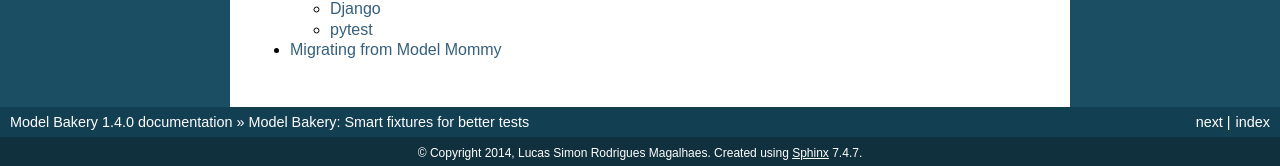
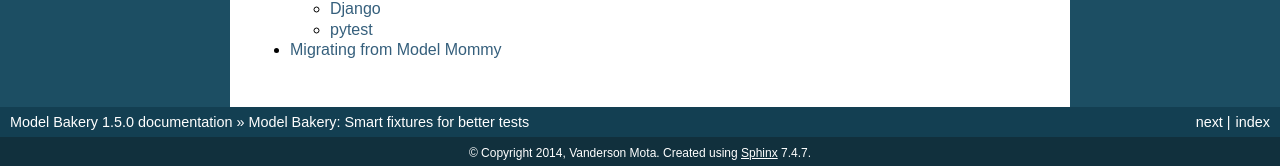
Before and after one commit to model-bakers/model_bakery, a Sphinx documentation site: the page built from docs/source/index.rst, in a window 1280 px wide and 900 px high, scrolled down 647 px. Shown: the part 731-897 px from the top of the window. Built offline with Sphinx 7.4.7, drawn with Linux system fonts in a browser that asks for light colours; some of the changed text lies outside the part shown.

Commit message:
Version bump

```diff
--- a/docs/source/conf.py
+++ b/docs/source/conf.py
@@ -47,14 +47,14 @@ master_doc = "index"
 
 # General information about the project.
 project = "Model Bakery"
-copyright = "2014, Lucas Simon Rodrigues Magalhaes"
+copyright = "2014, Vanderson Mota"
 
 # The version info for the project you're documenting, acts as replacement for
 # |version| and |release|, also used in various other places throughout the
 # built documents.
 #
 # The short X.Y and the full version, including alpha/beta/rc tags.
-version = release = "1.4.0"
+version = release = "1.5.0"
 
 # The language for content autogenerated by Sphinx. Refer to documentation
 # for a list of supported languages.
--- a/model_bakery/__about__.py
+++ b/model_bakery/__about__.py
@@ -1,5 +1,5 @@
-__version__ = "1.4.0"
-__author__ = "berinfontes"
+__version__ = "1.5.0"
+__author__ = "berin"
 __email__ = "bernardoxhc@gmail.com"
 __url__ = "https://github.com/model-bakers/model_bakery"
 __license__ = "Apache 2.0"
```
Also changed, not shown: CHANGELOG.md (+8 -3 lines).
